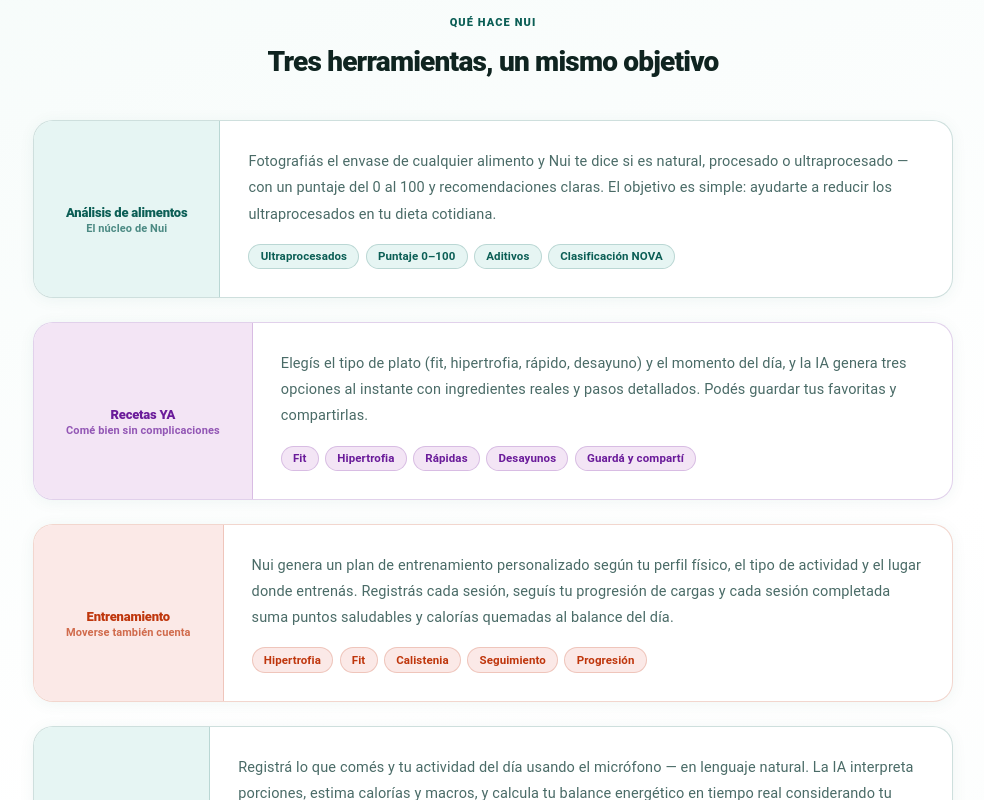
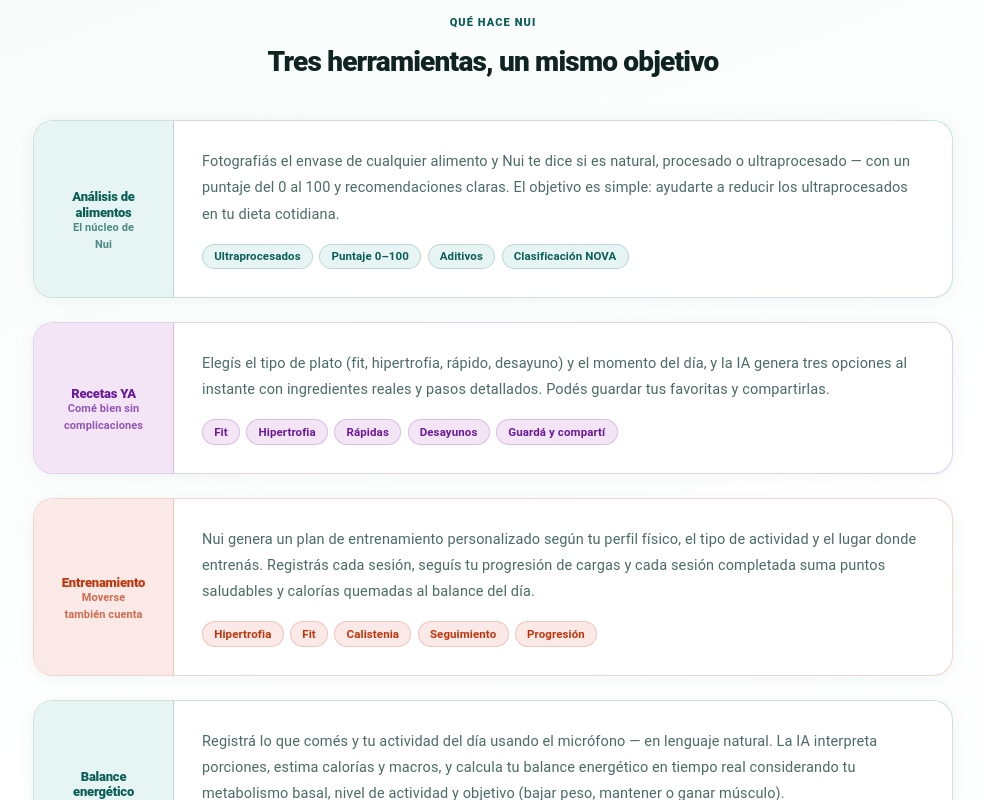
Before and after one commit to pabloebianchet/nutrismart, a React (Vite) app in the folder frontend/: page /about in a window 1280 px wide. Shown: the part 1040-1840 px from the top of the page, without its empty margins (147-1131 px from the left). Built offline with nearby package versions, Linux system fonts and the light colour scheme; no server answers; some icons are missing.

Commit message:
fix: igualar ancho de los recuadros de icono en cards de modulos (Quienes Somos)

```diff
--- a/frontend/src/pages/AboutPage.jsx
+++ b/frontend/src/pages/AboutPage.jsx
@@ -209,7 +209,7 @@ const AboutPage = () => {
                 border: `1.5px solid ${m.border}`,
                 boxShadow: "0 2px 16px rgba(11,94,85,0.06)",
                 display: "grid",
-                gridTemplateColumns: { xs: "1fr", sm: "auto 1fr" },
+                gridTemplateColumns: { xs: "1fr", sm: "140px 1fr" },
                 transition: "transform 0.25s ease, box-shadow 0.25s ease",
                 "&:hover": { transform: "translateY(-3px)", boxShadow: `0 16px 40px ${m.border}` },
               }}>
@@ -221,7 +221,6 @@ const AboutPage = () => {
                   alignItems: "center", justifyContent: "center", gap: 1,
                   borderRight: { xs: "none", sm: `1px solid ${m.border}` },
                   borderBottom: { xs: `1px solid ${m.border}`, sm: "none" },
-                  minWidth: { sm: 120 },
                 }}>
                   <m.Icon sx={{ fontSize: { xs: 32, sm: 44 }, color: m.color }} />
                   <Box sx={{ textAlign: { xs: "left", sm: "center" } }}>
```
